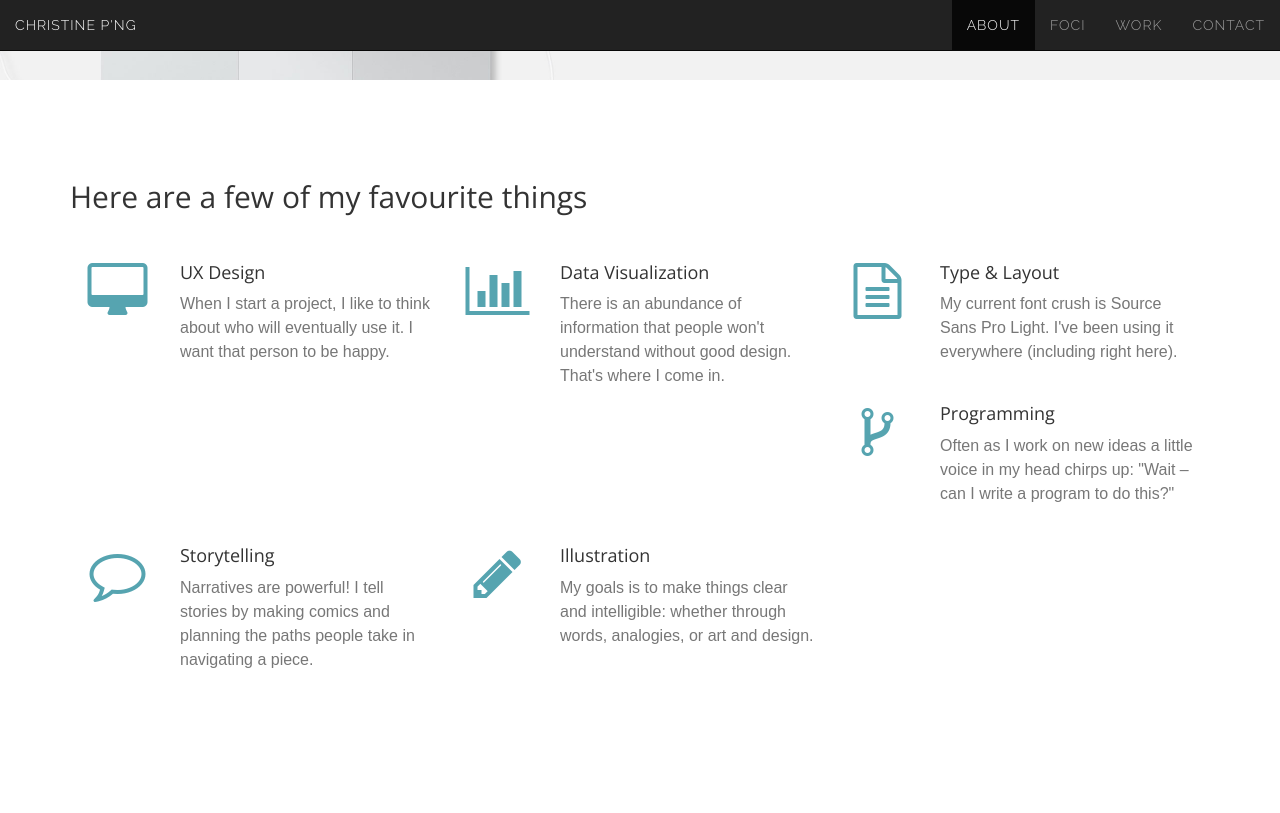
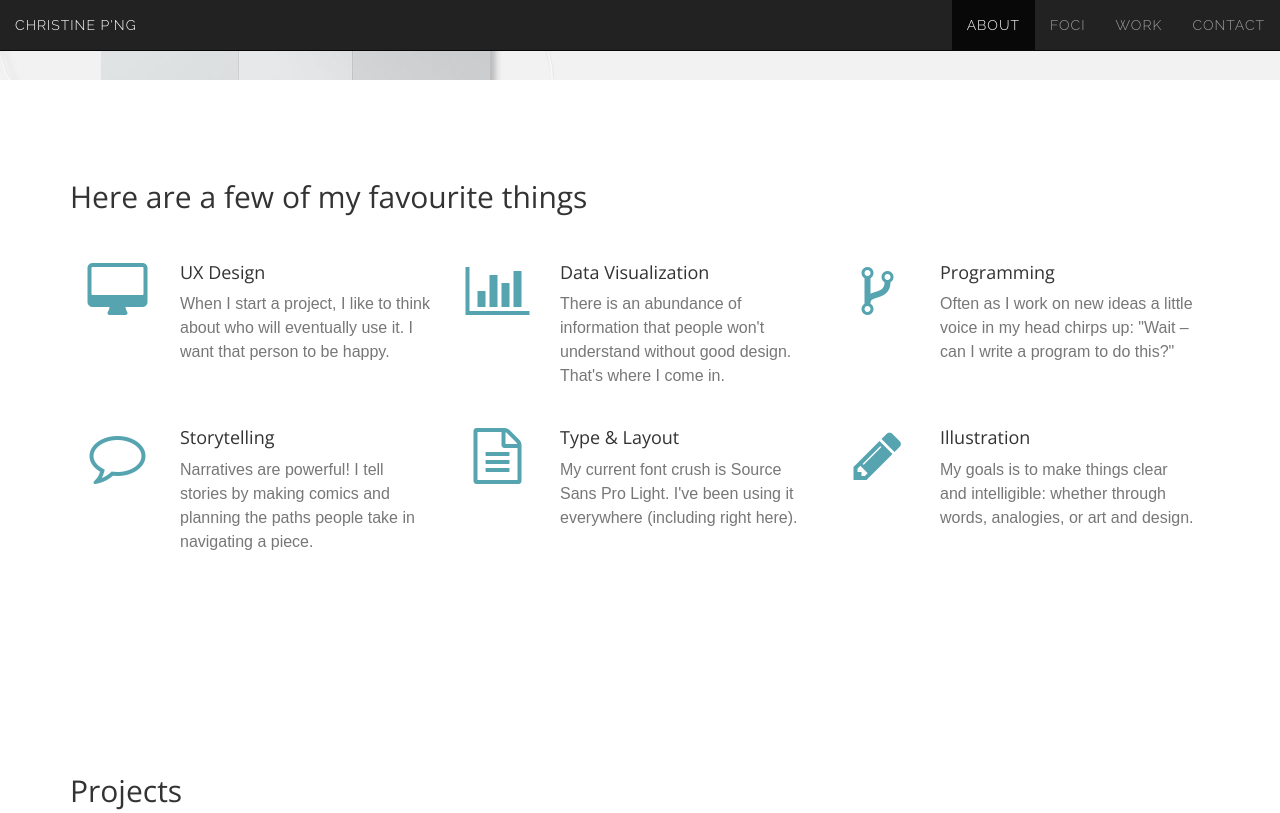
Before and after one commit to chspng/christinepng.ca, a Jekyll site: the page built from index.html, in a window 1280 px wide and 900 px high, scrolled down 1716 px, cut to the strip 0-813 px from the top of the window. Built offline with Jekyll 4.4.1, drawn with Linux system fonts in a browser that asks for light colours.

Commit message:
Fixed foci icons to always align in two rows, and cleaned up bio

```diff
--- a/_includes/bio.html
+++ b/_includes/bio.html
@@ -4,21 +4,14 @@
 <section id="bio">
     <div class="container">
         <div class="row">
-<!--               <div class="col-md-5 col-sm-12">
-                <div class="block text-center">
-                  <img src="img/bio-img.png" alt="Img">
-                </div>
-              </div> -->
-
-
             <div class="col-lg-7 col-lg-offset-5 col-sm-12">
+            <div class="block">
                 <h2 class="section-heading">A brief background</h2>
-                <!-- <hr class="dark"> -->
-                <!-- <p class="text-faded text-left"> -->
                 <p class="text-muted">
 		            I began by studying life sciences and quickly discovered a love of programming and design. After finishing my undergraduate studies, I worked in a cancer research lab where I developed data visualizations, journal figures and visual narratives for scientific communication. Nowadays I'm working toward finishing my Master's degree in Biomedical Communications, where I'm honing my skills in design, data visualization, storytelling, programming, and illustration. When not freelancing or working on my Master's project, I can be found reading a good book, walking through the woods, or reflecting on how to build strong communities.
                 </p>
             </div>
+            </div>
         </div>
     </div>
 </section>
--- a/_includes/foci.html
+++ b/_includes/foci.html
@@ -10,6 +10,7 @@
 	</div>
 	<div class="container">
 		<div class="row center-block">
+
 			<div class="col-md-1 col-sm-1 service-box  text-center">
 				<i class="fa fa-4x fa-desktop wow bounceIn text-primary" data-wow-delay=".0s"></i>
 			</div>
@@ -33,17 +34,6 @@
 			</div>
 
 			<div class="col-md-1 col-sm-1 service-box text-center">
-				<i class="fa fa-4x fa-file-text-o wow bounceIn text-primary" data-wow-delay=".2s"></i>
-			</div>
-			<div class="col-md-3 col-sm-5">
-				<div class="service-box">
-					<h4>Type & Layout</h4>
-					<p class="text-muted">My current font crush is Source Sans Pro Light. I've been using it everywhere (including right here).</p>
-					<br>
-				</div>
-			</div>
-
-			<div class="col-md-1 col-sm-1 service-box text-center">
 				<i class="fa fa-4x fa-code-fork wow bounceIn text-primary" data-wow-delay=".4s"></i>
 			</div>
 			<div class="col-md-3 col-sm-5">
@@ -53,6 +43,10 @@
 					<br>
 				</div>
 			</div>
+
+		</div>
+
+		<div class="row center-block">
 
 			<div class="col-md-1 col-sm-1 service-box text-center">
 				<i class="fa fa-4x fa-comment-o wow bounceIn text-primary" data-wow-delay=".5s"></i>
@@ -65,6 +59,18 @@
 				</div>
 			</div>
 
+			<div class="col-md-1 col-sm-1 service-box text-center">
+				<i class="fa fa-4x fa-file-text-o wow bounceIn text-primary" data-wow-delay=".2s"></i>
+			</div>
+			<div class="col-md-3 col-sm-5">
+				<div class="service-box">
+					<h4>Type & Layout</h4>
+					<p class="text-muted">My current font crush is Source Sans Pro Light. I've been using it everywhere (including right here).</p>
+					<br>
+				</div>
+			</div>
+
+
 			<div class="col-md-1 col-sm-1 service-box  text-center">
 				<i class="fa fa-4x fa-pencil wow bounceIn text-primary" data-wow-delay=".6s"></i>
 			</div>
@@ -75,7 +81,7 @@
 					<br>
 				</div>
 			</div>
-
+		</div>
 		</div>
 	</div>
 </section>
```
